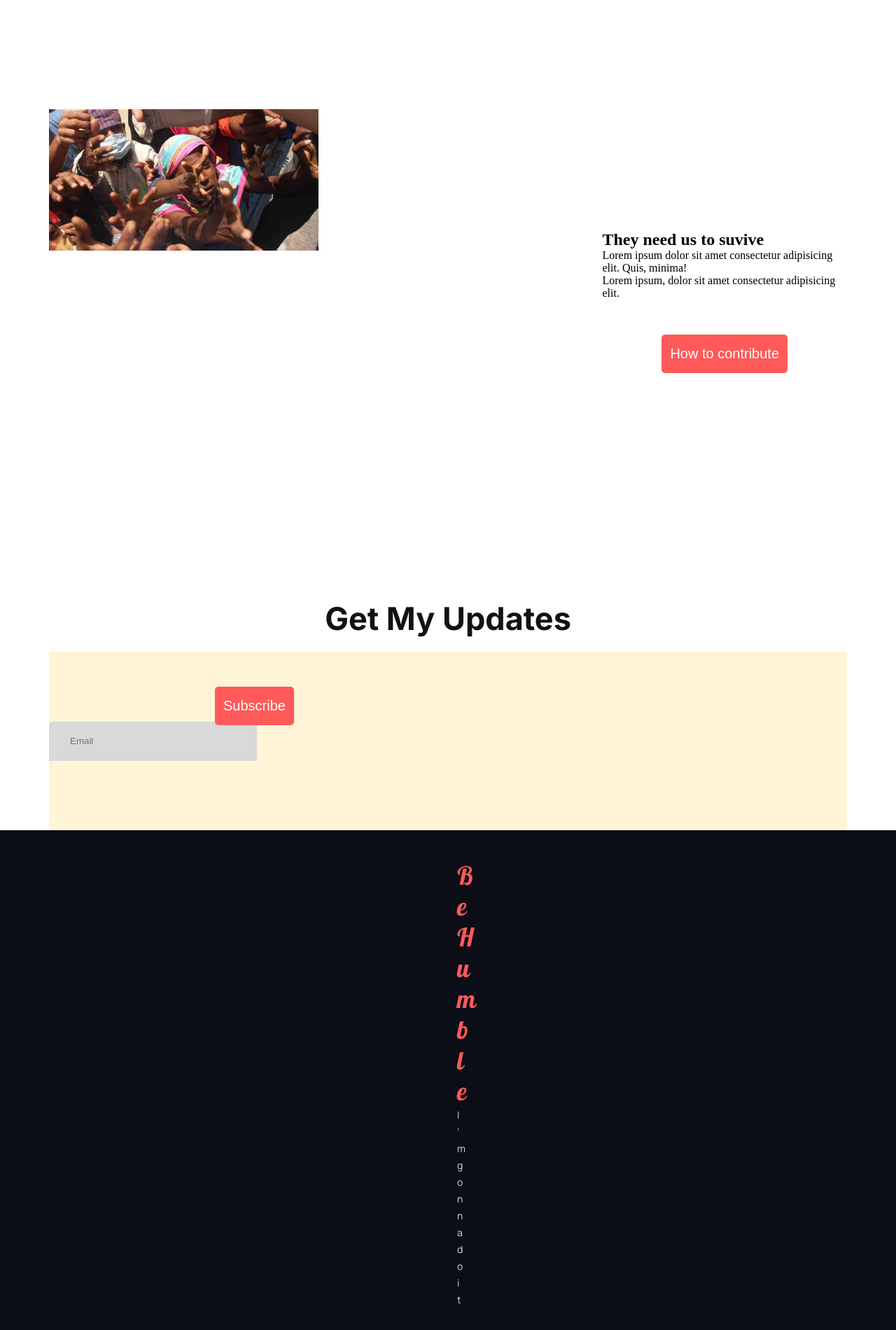
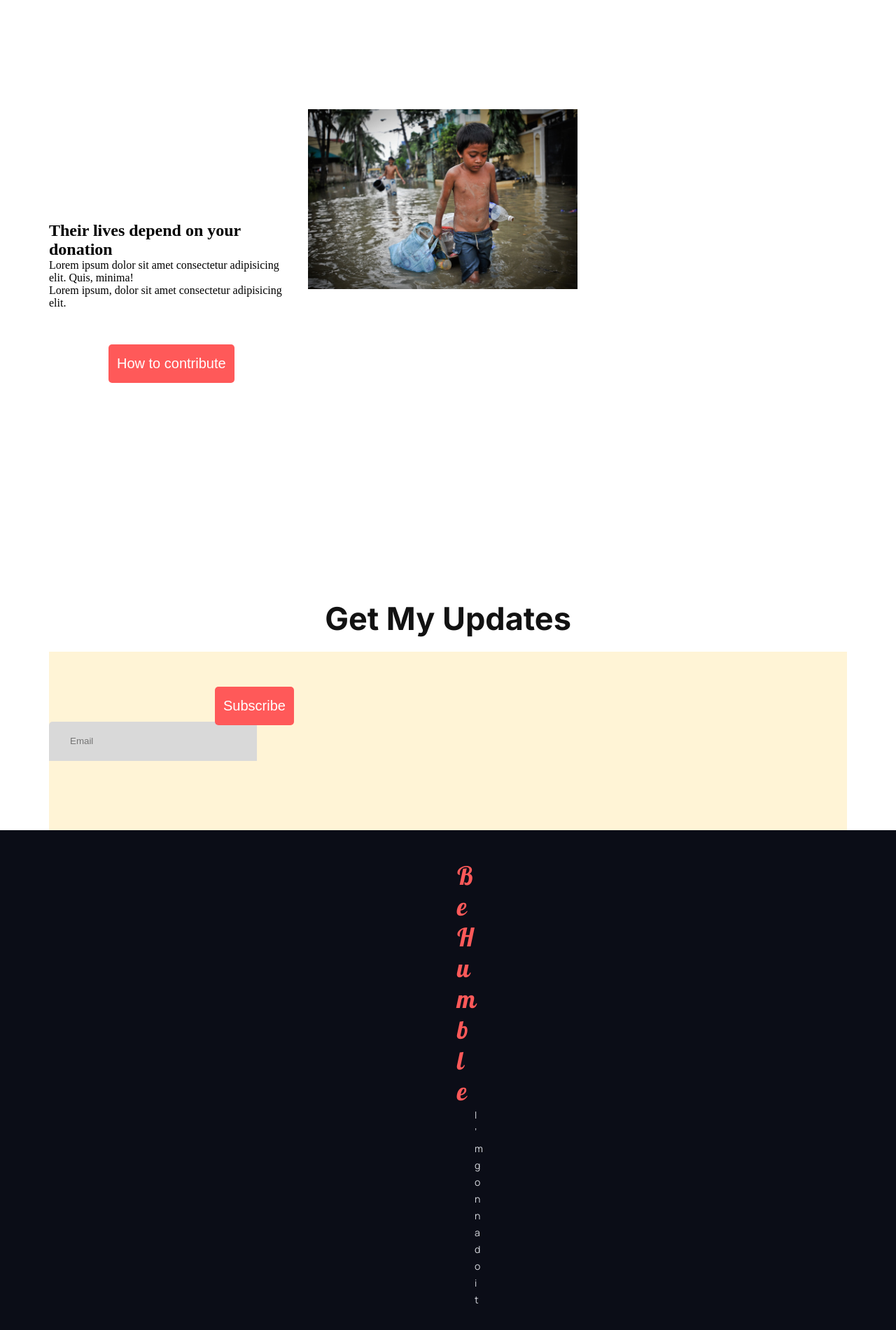
Before and after one commit to NabilaFerdousPrapty/Donation, a plain HTML site: page index.html in a window 1280 px wide. Shown: the part 2273-4173 px from the top of the page at 70% size. Drawn offline with Linux system fonts and the light colour scheme.

Commit message:
fixed some

```diff
--- a/index.html
+++ b/index.html
@@ -121,19 +121,19 @@
                 </div>
             </div>
             <div class="their-situation">
-
-                <div class="donation-image">
-                    <img src="images/donation8.jpg" alt="">
-                </div>
                 <div class="on-donation">
-                    <h2>They need us to suvive</h2>
+                    <h2>Their lives depend on your donation</h2>
                     <p>Lorem ipsum dolor sit amet consectetur adipisicing elit. Quis, minima!</p>
                     <p>Lorem ipsum, dolor sit amet consectetur adipisicing elit.</p>
                     <div class="button">
                         <button class="btn-primary">How to contribute</button>
                     </div>
                 </div>
+                <div class="donation-image">
+                    <img src="images/donation9.jpg" alt="">
+                </div>
             </div>
+
 
         </section>
         <section class="my-updates">
--- a/style.css
+++ b/style.css
@@ -140,6 +140,7 @@ word-wrap: break-word;
     display: flex;
     justify-content:baseline;
     align-items: center;
+    height: 700px;
     gap: 20px;
 }
 
@@ -157,6 +158,9 @@ word-wrap: break-word;
 input {
     height: 20px;
 }
+.contact{
+    text-align: center;
+}
 .email{
     width: 100%;
     border:0;
@@ -168,6 +172,7 @@ input {
 .contact-form{
     margin-top: 20px;
     display: flex;
+
     justify-content: baseline;
     flex-wrap: wrap;
     align-items: center;
@@ -175,7 +180,7 @@ input {
 }
 
 .humble{
-    color: #FF5959;
+color: #FF5959;
 font-size: 36px;
 font-family: Lobster;
 font-weight: 400;
@@ -189,6 +194,7 @@ font-size: 14px;
 font-family: Manrope;
 font-weight: 400;
 line-height: 24px;
+padding-left: 25px;
 word-wrap: break-word;
 }
 .goal{
```
